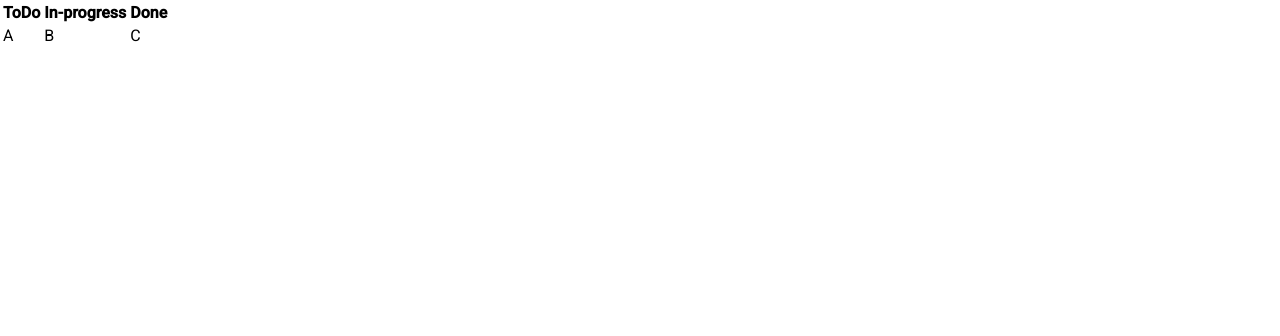
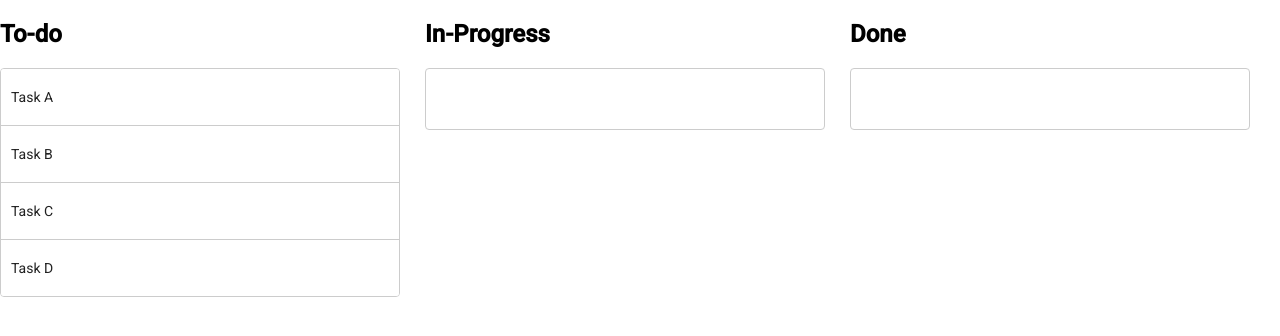
Before and after one commit to redparham/tasks-frontend-angular, an Angular app: page / in a window 1280 px wide. Shown: the top 336 px of the page. Built offline with nearby package versions, Linux system fonts and the light colour scheme.

Commit message:
add lists for todo, inprogress and done with drag and drop support

```diff
--- a/src/app/app.component.css
+++ b/src/app/app.component.css
@@ -0,0 +1,54 @@
+.tasks-container {
+    width: 400px;
+    max-width: 100%;
+    margin: 0 25px 25px 0;
+    display: inline-block;
+    vertical-align: top;
+  }
+
+  .tasks-list {
+    border: solid 1px #ccc;
+    min-height: 60px;
+    background: white;
+    border-radius: 4px;
+    overflow: hidden;
+    display: block;
+  }
+
+  .tasks-box {
+    padding: 20px 10px;
+    border-bottom: solid 1px #ccc;
+    color: rgba(0, 0, 0, 0.87);
+    display: flex;
+    flex-direction: row;
+    align-items: center;
+    justify-content: space-between;
+    box-sizing: border-box;
+    cursor: move;
+    background: white;
+    font-size: 14px;
+  }
+
+  .cdk-drag-preview {
+    box-sizing: border-box;
+    border-radius: 4px;
+    box-shadow: 0 5px 5px -3px rgba(0, 0, 0, 0.2),
+                0 8px 10px 1px rgba(0, 0, 0, 0.14),
+                0 3px 14px 2px rgba(0, 0, 0, 0.12);
+  }
+
+  .cdk-drag-placeholder {
+    opacity: 0;
+  }
+
+  .cdk-drag-animating {
+    transition: transform 250ms cubic-bezier(0, 0, 0.2, 1);
+  }
+
+  .tasks-box:last-child {
+    border: none;
+  }
+
+  .tasks-list.cdk-drop-list-dragging .tasks-box:not(.cdk-drag-placeholder) {
+    transition: transform 250ms cubic-bezier(0, 0, 0.2, 1);
+  }
--- a/src/app/app.component.html
+++ b/src/app/app.component.html
@@ -1,15 +1,32 @@
-<table>
-  <thead>
-    <tr>
-      <th>ToDo</th>
-      <th>In-progress</th>
-      <th>Done</th>
-    </tr>
-  </thead>
-  <tr>
-    <td>A</td>
-    <td>B</td>
-    <td>C</td>
-  </tr>
-</table>
+<div class="tasks-container">
+  <h2>To-do</h2>
+
+  <div cdkDropList #todoList="cdkDropList" [cdkDropListData]="todo" [cdkDropListConnectedTo]="[inprogressList, doneList]"
+    class="tasks-list" (cdkDropListDropped)="drop($event)">
+    @for (item of todo; track item) {
+    <div class="tasks-box" cdkDrag>{{item}}</div>
+    }
+  </div>
+</div>
+<div class="tasks-container">
+  <h2>In-Progress</h2>
+
+  <div cdkDropList #inprogressList="cdkDropList" [cdkDropListData]="inprogress" [cdkDropListConnectedTo]="[todoList, doneList]"
+    class="tasks-list" (cdkDropListDropped)="drop($event)">
+    @for (item of inprogress; track item) {
+    <div class="tasks-box" cdkDrag>{{item}}</div>
+    }
+  </div>
+</div>
+<div class="tasks-container">
+  <h2>Done</h2>
+
+  <div cdkDropList #doneList="cdkDropList" [cdkDropListData]="done" [cdkDropListConnectedTo]="[todoList,inprogressList]"
+    class="tasks-list" (cdkDropListDropped)="drop($event)">
+    @for (item of done; track item) {
+    <div class="tasks-box" cdkDrag>{{item}}</div>
+    }
+  </div>
+</div>
+
 <router-outlet />
--- a/src/app/app.component.ts
+++ b/src/app/app.component.ts
@@ -1,12 +1,36 @@
 import { Component } from '@angular/core';
 import { RouterOutlet } from '@angular/router';
+import {
+  CdkDragDrop,
+  moveItemInArray,
+  transferArrayItem,
+  CdkDrag,
+  CdkDropList,
+} from '@angular/cdk/drag-drop';
 
 @Component({
   selector: 'app-root',
-  imports: [RouterOutlet],
+  imports: [RouterOutlet, CdkDropList, CdkDrag],
   templateUrl: './app.component.html',
   styleUrl: './app.component.css'
 })
 export class AppComponent {
   title = 'tasks-frontend-angular';
+
+  todo: string[] = ['Task A', 'Task B', 'Task C', 'Task D'];
+  inprogress: string[] = [];
+  done: string[] = [];
+
+  drop(event: CdkDragDrop<string[]>) {
+    if (event.previousContainer === event.container) {
+      moveItemInArray(event.container.data, event.previousIndex, event.currentIndex);
+    } else {
+      transferArrayItem(
+        event.previousContainer.data,
+        event.container.data,
+        event.previousIndex,
+        event.currentIndex,
+      );
+    }
+  }
 }
```
